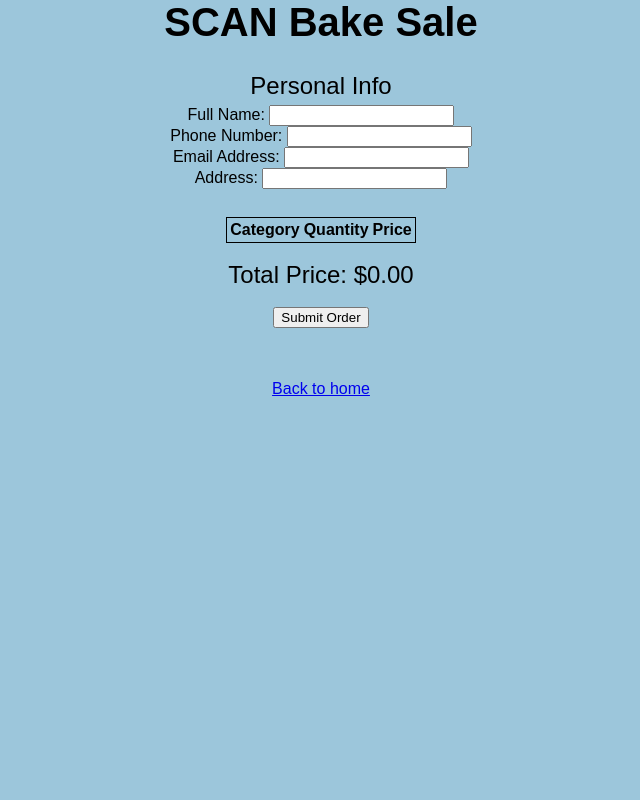
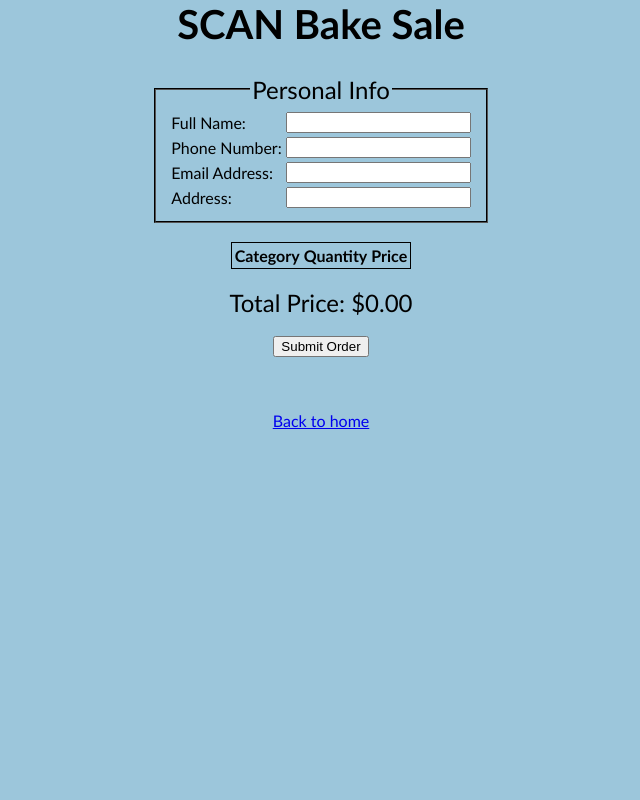
Before and after one commit to Aryan470/SCAN-web, a Flask app: page /bakesale/orderform in a window 1280 px wide. Shown: the whole page, without its empty margins (319-959 px from the left). Run offline with Flask 2, Linux system fonts and the light colour scheme; lists and menus that the app fills with data are empty; parts of the project's set-up code (start-up, migrations or seed data) failed here and were passed over.

Commit message:
Prettified order form
Fixes Aryan470/SCAN-web#64

```diff
--- a/scan_web/blueprints/bakesale_templates/orderform.html
+++ b/scan_web/blueprints/bakesale_templates/orderform.html
@@ -34,21 +34,43 @@
             <fieldset class="infoset">
                 <legend class="personalinfolabel">Personal Info</legend>
 
+                <table>
+                    <tr>
+                        <td>
                             <label class="infolabel" for="name">Full Name: </label>
+                        </td>
+                        <td>
                             <input class="infotext" type="text" name="name" required>
-                <br>
+                        </td>
+                    </tr>
 
+                    <tr>
+                        <td>
                             <label class="infolabel" for="phone">Phone Number: </label>
+                        </td>
+                        <td>
                             <input class="infotext" type="tel" name="phone" required>
-                <br>
+                        </td>
+                    </tr>
 
+                    <tr>
+                        <td>
                             <label class="infolabel" for="email">Email Address: </label>
+                        </td>
+                        <td>
                             <input class="infotext" type="mail" name="email" required>
-                <br>
+                        </td>
+                    </tr>
 
+                    <tr>
+                        <td>
                             <label class="infolabel" for="address">Address: </label>
+                        </td>
+                        <td>
                             <input class="infotext" type="text" name="address" required>
-                <br>
+                        </td>
+                    </tr>
+                </table>
             </fieldset>
             <br>
 
--- a/scan_web/static/orderform.css
+++ b/scan_web/static/orderform.css
@@ -1,7 +1,7 @@
 body {
     background-color: #3a8fb880;
-    /*font-family: "Trebuchet MS", Helvetica, sans-serif;*/
-    font-family: Arial, Helvetica, sans-serif;
+    font-family: "Trebuchet MS", Helvetica, sans-serif;
+    /*font-family: Arial, Helvetica, sans-serif*/
     margin: auto;
     text-align: center;
 }
@@ -13,7 +13,7 @@
 
 .infoset {
     display: inline;
-    border: none;
+    border-color: black;
 }
 
 .pricedisplay {
```
Lines whose indentation alone changed are shown as unchanged.
